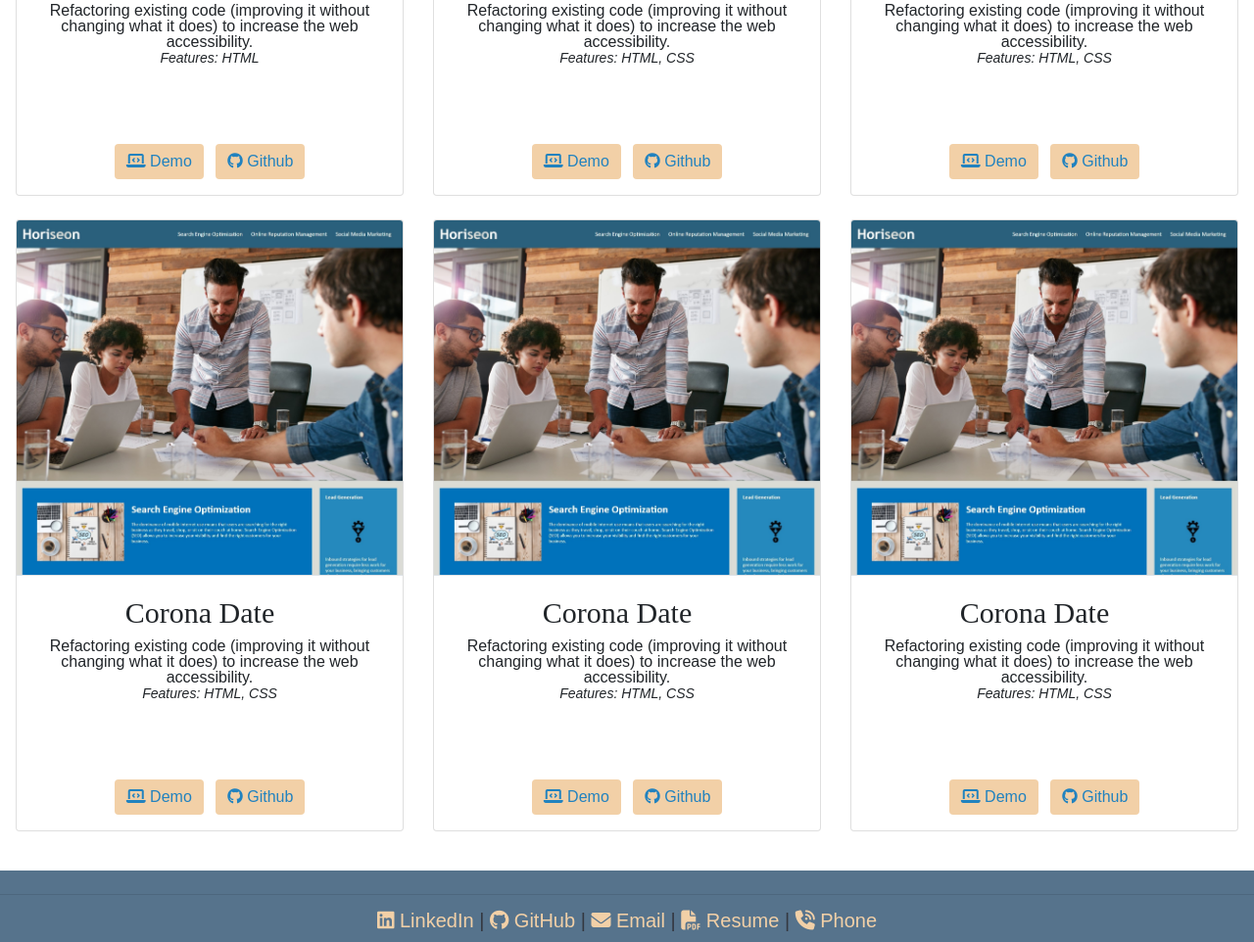
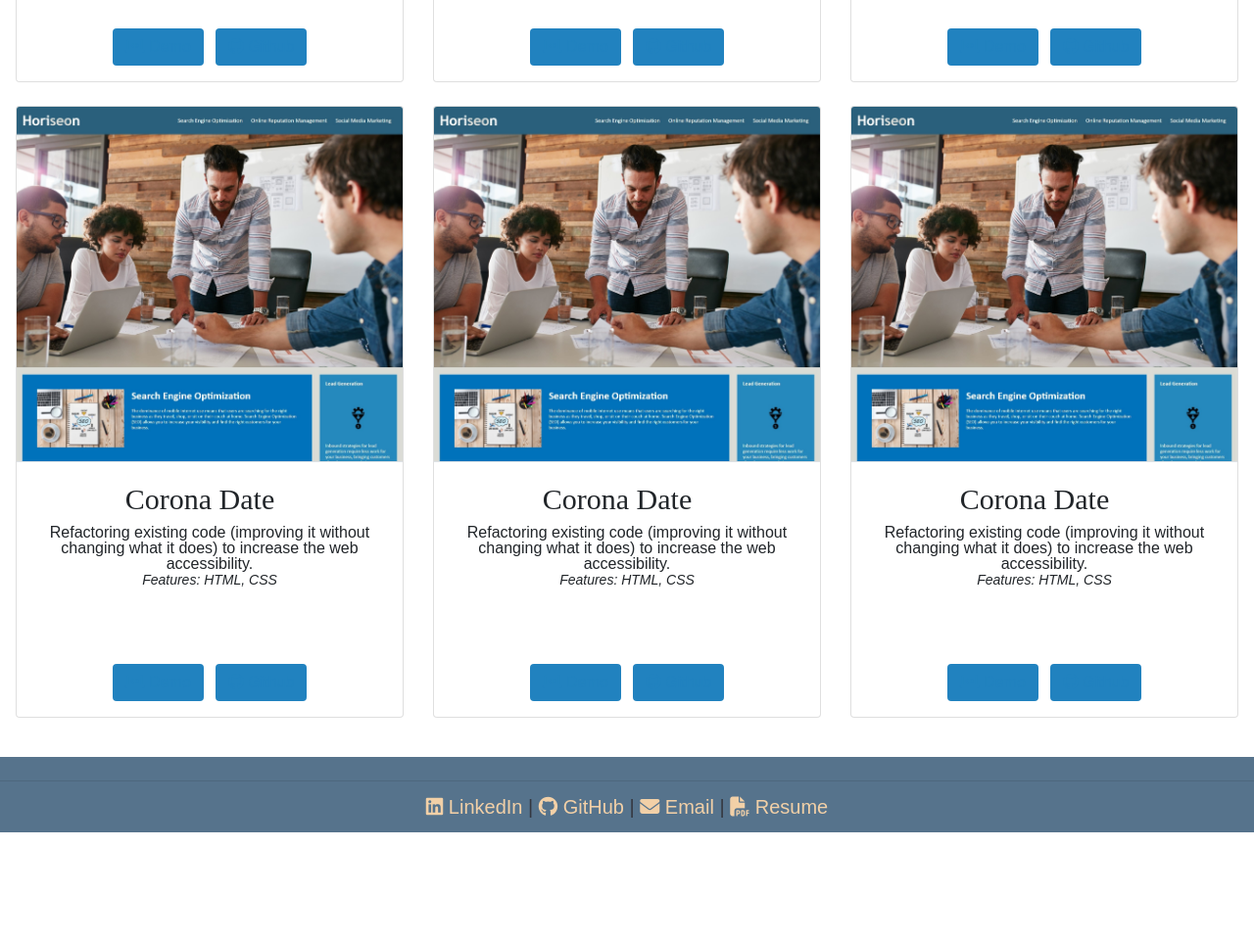
Before and after one commit to JotaroC/Updated-porfolio, a plain HTML site: page index1.html in a window 1280 px wide. Shown: the part 1838-2800 px from the top of the page at 98% size. After the commit the page ends 2688 px from the top, so only its background shows below. Drawn offline with nearby package versions, Linux system fonts and the light colour scheme.

Commit message:
adding text and button color

```diff
--- a/assets/myStyle.css
+++ b/assets/myStyle.css
@@ -35,11 +35,6 @@
     font-family: 'Philosopher', sans-serif;
 }
 
-/* Image size and position */
-#hero-img {
-    width: 30vw;
-}
-
 #portfolio {
     background: white;
 }
@@ -75,7 +70,7 @@ h2 {
 
 #about{
     background: #56738C;
-    color: white;
+    color: #F2D0A7;
 }
 
 #about p {
@@ -108,7 +103,7 @@ h3 {
 }
 
 a:link {
-    color: #56738C;
+    color: white;
     text-decoration: none;
 }
 
@@ -122,18 +117,17 @@ a:hover {
 }
 
 .btn {
-    background-color: #F2D0A7;
-    border: #F2D0A7;
-    color: #2182BF;
+    background-color: #2182BF;
+    color: white;
 }
 
 .btn:hover {
     background-color: #2182BF;
-    color: #2182BF;
+    color: white;
 }
 
 a:visited {
-    color: #56738C;
+    color: #F2D0A7;
 }
 
 p,
--- a/index1.html
+++ b/index1.html
@@ -7,7 +7,7 @@
     <meta name="viewport" content="width=device-width, initial-scale=1.0">
     <link rel="stylesheet" href="https://cdn.jsdelivr.net/npm/bootstrap@4.6.1/dist/css/bootstrap.min.css"
         integrity="sha384-zCbKRCUGaJDkqS1kPbPd7TveP5iyJE0EjAuZQTgFLD2ylzuqKfdKlfG/eSrtxUkn" crossorigin="anonymous">
-    <!-- linking font awesome -->
+            <!-- linking font awesome -->
     <script src="https://kit.fontawesome.com/1d37754851.js" crossorigin="anonymous"></script>
     <link rel="stylesheet" href="./assets/reset.css">
     <link rel="stylesheet" href="./assets/myStyle.css">
@@ -55,10 +55,10 @@
         <section id="about" class="pt-5 pl-5 pr-5">
             <div class="row">
                 <h2 class="mb-4">About</h2>
-                <div class="col-5 my-5 mx-5">
+                <div class="col my-5 mx-5">
                     <img src="./assets/img/myPhoto.jpg" id="hero-img" alt="photo-of-me(Xingzhi Chang)" />
                 </div>
-                <div class="col my-5 mr-5 py-5 px-5">
+                <div class="col-7 my-5 mr-5 py-5 px-5">
                     <h3 class="pb-1">Hello, my name is Xingzhi Chang,  </h3>
                     <p>
                         I am a full-time
@@ -217,16 +217,14 @@
         <footer id="contact" class="text-center pt-2 pb-3">
             <!-- linkedin, github, email, resume, phone# -->
             <hr>
-            <a target="_blank" rel="noopener noreferrer" href="https://www.linkedin.com/in/mengmei-tu/"><i
-                    class="fab fa-linkedin"></i> LinkedIn</a> |
-            <a target="_blank" rel="noopener noreferrer" href="https://github.com/mmeii"><i
-                    class="fab fa-github"></i> GitHub</a> |
-            <a target="_blank" rel="noopener noreferrer" href="mailto:mmtu0290@gmail.com"><i
-                    class="fas fa-envelope"></i> Email</a> |
-            <a target="_blank" rel="noopener noreferrer" href="Assets/Resume-Mengmei Tu.pdf"><i
-                    class="fas fa-file-pdf"></i> Resume</a> |
-            <a target="_blank" rel="noopener noreferrer" href="tel:608-630-0288"><i class="fas fa-phone-volume"></i>
-                Phone</a>
+            <a target="_blank" rel="noopener noreferrer" href="https://www.linkedin.com/in/mengmei-tu/">
+                <i class="fab fa-linkedin"></i> LinkedIn</a> |
+            <a target="_blank" rel="noopener noreferrer" href="https://github.com/mmeii">
+                <i class="fab fa-github"></i> GitHub</a> |
+            <a target="_blank" rel="noopener noreferrer" href="mailto:mmtu0290@gmail.com">
+                <i class="fas fa-envelope"></i> Email</a> |
+            <a target="_blank" rel="noopener noreferrer" href="Assets/Resume-Mengmei Tu.pdf">
+                <i class="fas fa-file-pdf"></i> Resume</a>
         </footer>
     </main>
 
```
